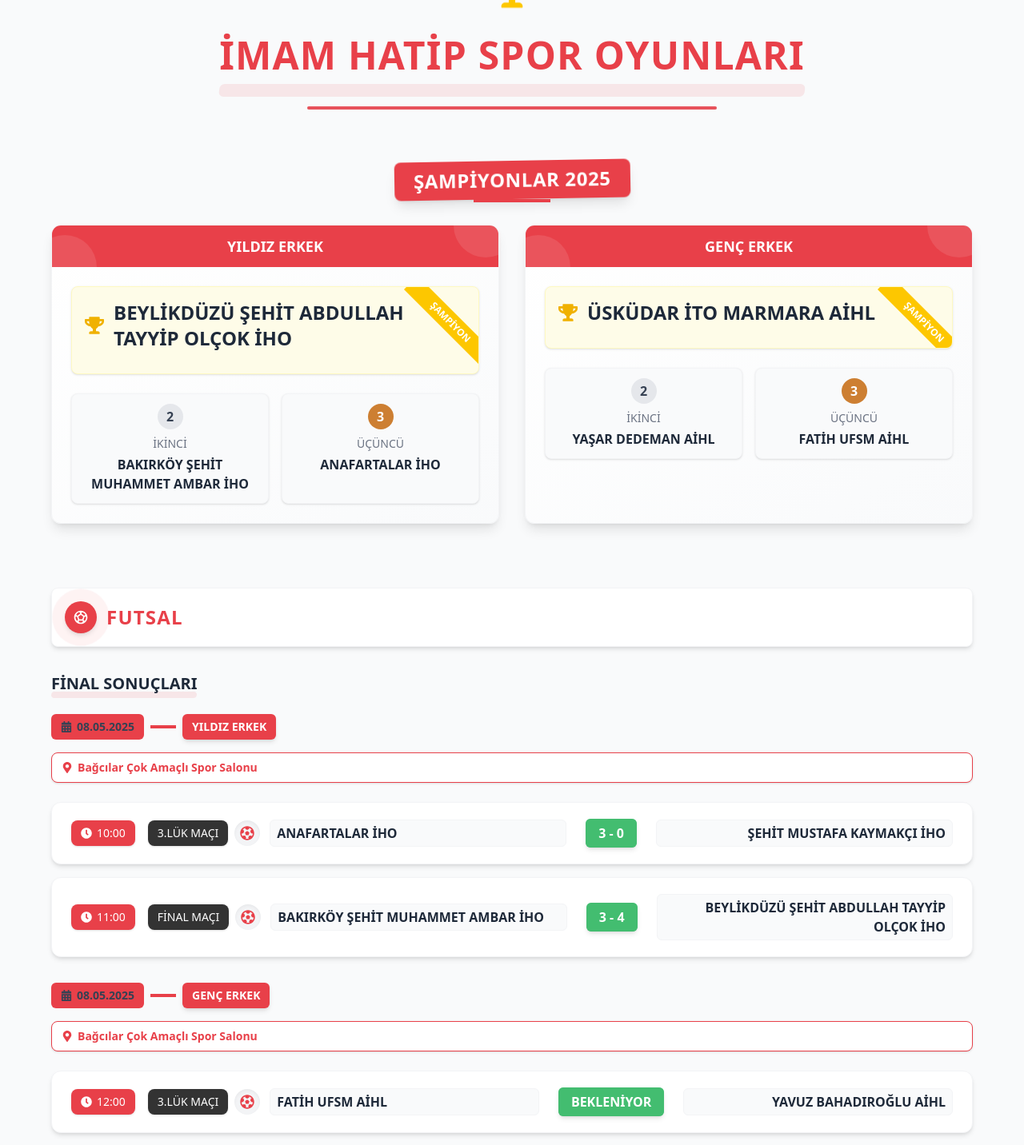
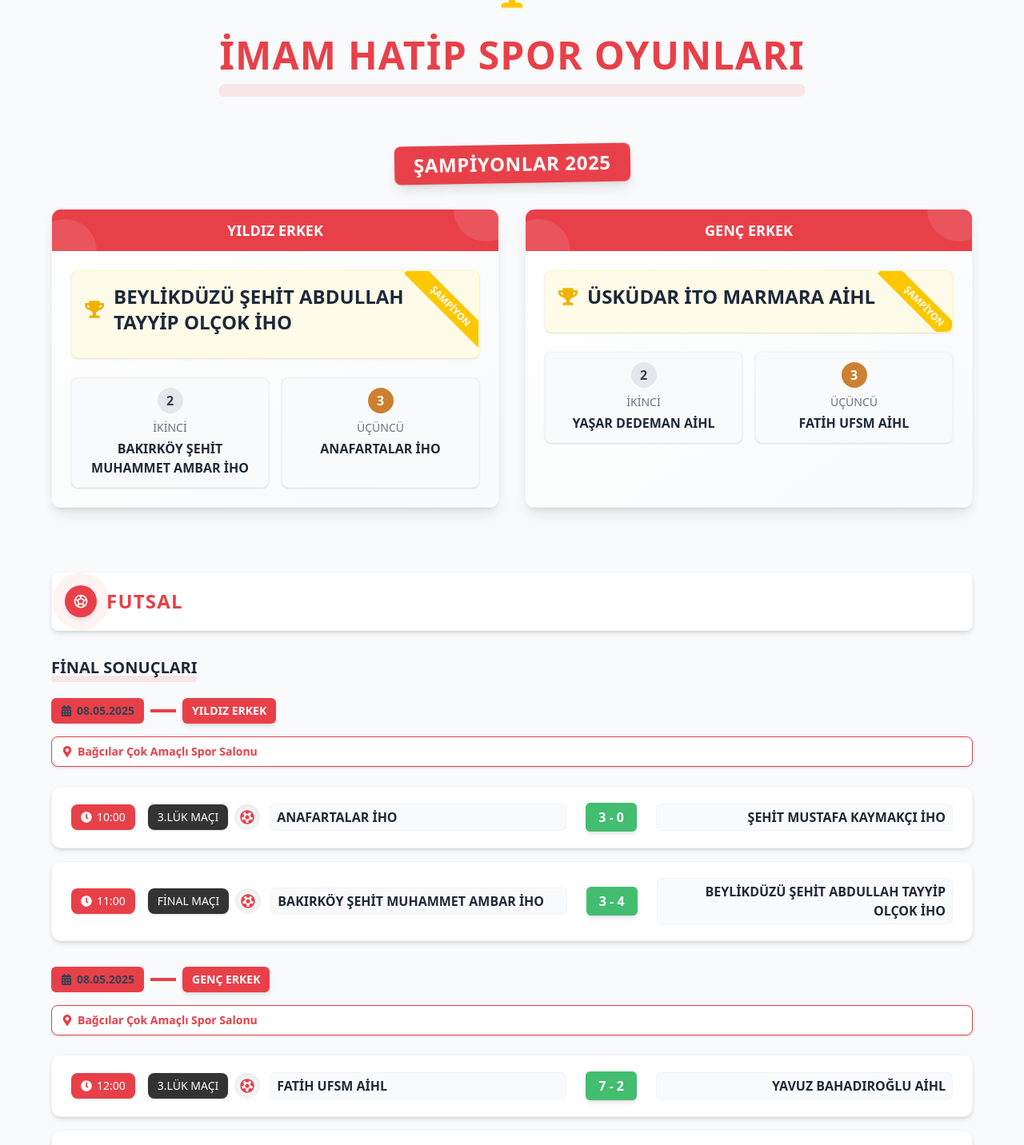
Before and after one commit to ondertalhatorpil/imamhatipsporoyunlari.com, a React (Vite) app in the folder frontend/: page /turnuva-final-asamasi in a window 1280 px wide. Shown: the part 183-1615 px from the top of the page at 80% size. Built offline with nearby package versions, Linux system fonts and the light colour scheme.

Commit message:
feat: final four

```diff
--- a/frontend/src/pages/TournamentFinal.jsx
+++ b/frontend/src/pages/TournamentFinal.jsx
@@ -168,7 +168,7 @@ const TournamentFinal = () => {
           title: '3.LÜK MAÇI',
           team1: 'FATİH UFSM AİHL',
           team2: 'YAVUZ BAHADIROĞLU AİHL',
-          score: 'BEKLENİYOR'
+          score: '7 - 2'
         },
         {
           time: '13:00',
@@ -348,9 +348,6 @@ const TournamentFinal = () => {
               ŞAMPİYONLAR 2025
             </h3>
           </div>
-          <div className="absolute top-0 right-0 left-0 mx-auto w-full flex justify-center mt-12">
-            <div className="w-24 h-1 bg-[#E84049]"></div>
-          </div>
         </div>
 
         <div className="grid grid-cols-1 md:grid-cols-2 gap-8">
@@ -464,11 +461,6 @@ const TournamentFinal = () => {
             <div className="absolute -bottom-1 left-0 w-full h-3 sm:h-4 bg-[#E84049] opacity-10 rounded-md transform -skew-x-6 z-0"></div>
           </div>
 
-          <div className="w-full max-w-lg mx-auto mt-4">
-            <div className="h-1 w-full bg-gray-200 rounded-full overflow-hidden">
-              <div className="h-1 bg-[#E84049] w-full animate-pulse"></div>
-            </div>
-          </div>
         </div>
 
         {/* Champions Section */}
```
